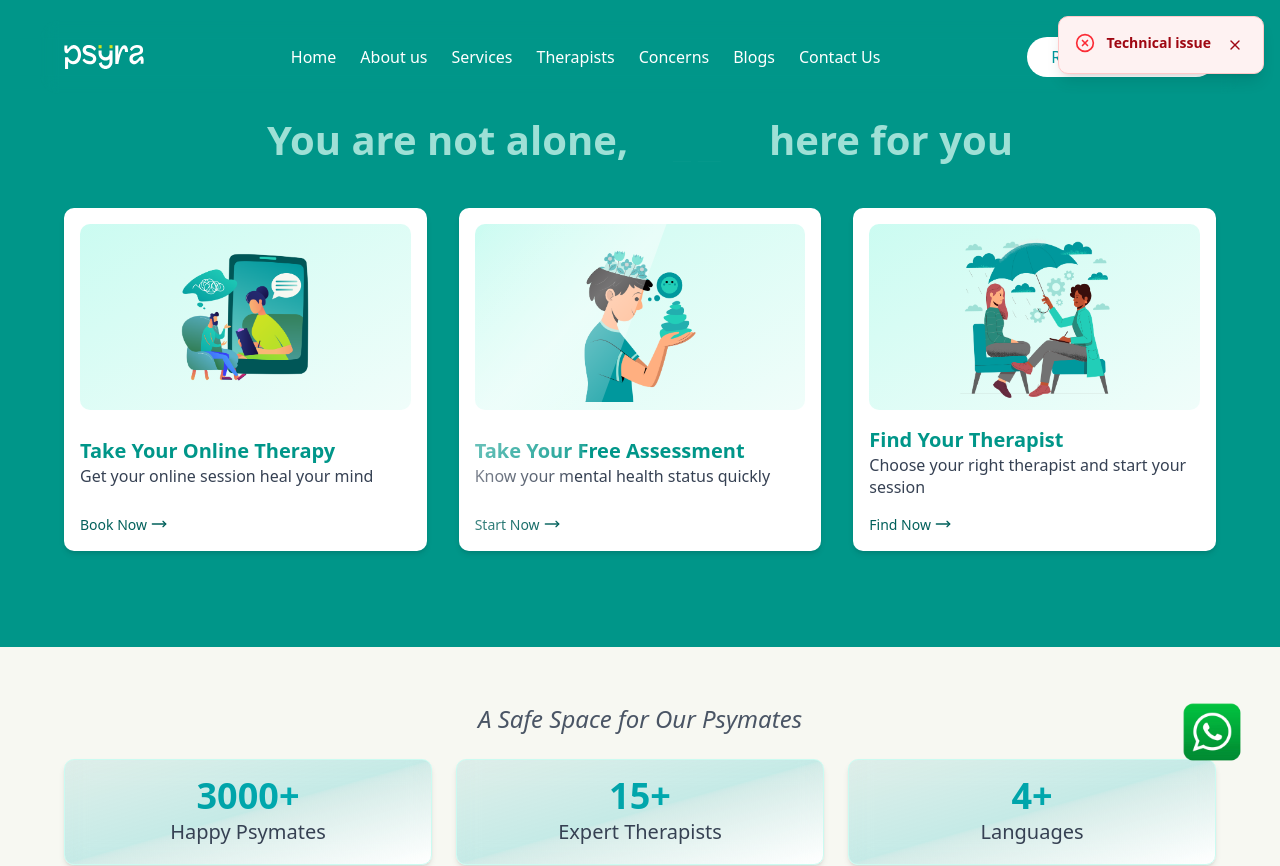
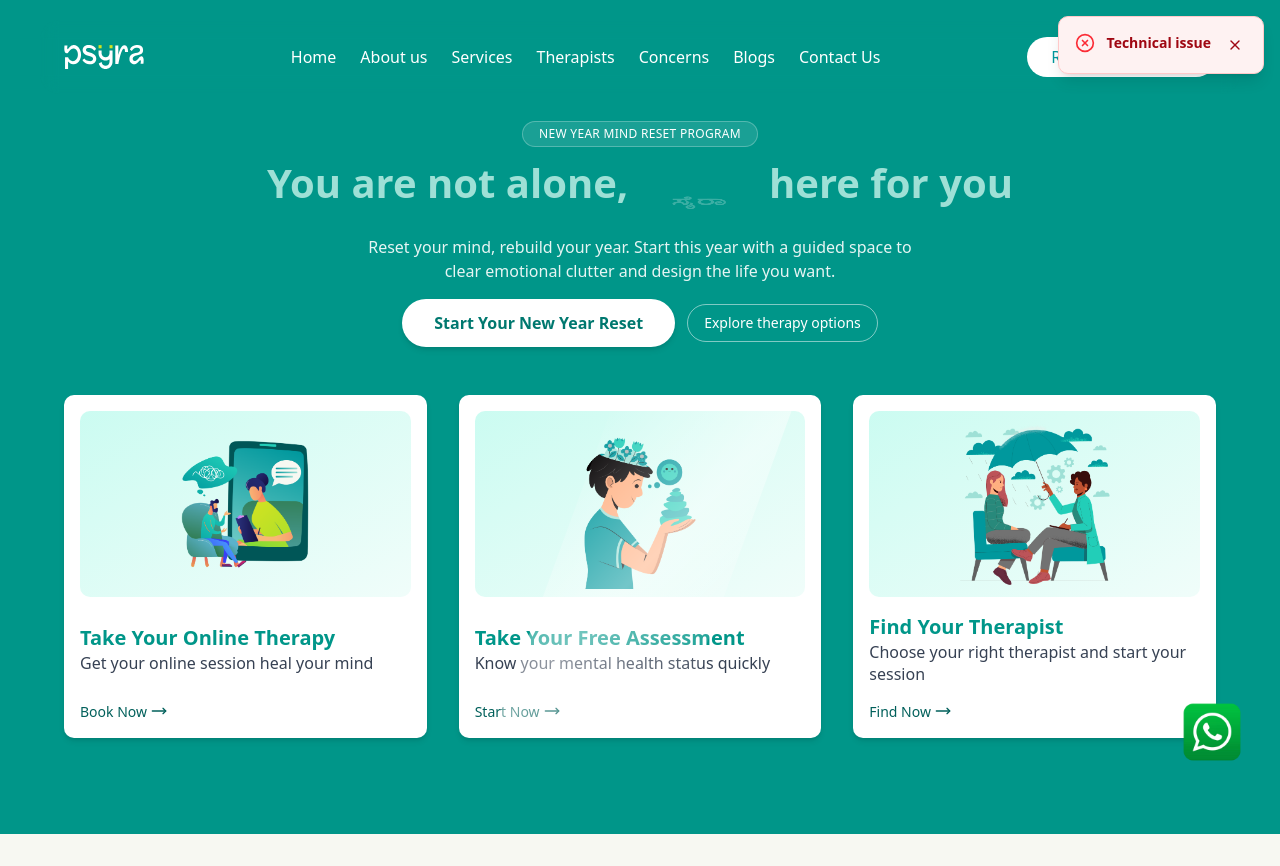
Before and after one commit to Sahal-Palayat/psyra-web, a Next.js app: page / in a window 1280 px wide. Shown: the top 866 px of the page. Built offline with nearby package versions, Linux system fonts and the light colour scheme; no server answers.

Commit message:
chritams

```diff
--- a/src/components/HeroDesktop.tsx
+++ b/src/components/HeroDesktop.tsx
@@ -69,6 +69,17 @@ const HeroDesktop = () => {
           className="container mx-auto px-4 py-24 md:py-24 relative z-10 text-center"
         >
           <div className="max-w-3xl mx-auto mb-8 mt-6 text-center">
+            {/* New Year Program Label */}
+            <motion.span
+              initial={{ opacity: 0, y: -10 }}
+              whileInView={{ opacity: 1, y: 0 }}
+              viewport={{ once: true, amount: 0.2 }}
+              transition={{ duration: 0.6 }}
+              className="inline-flex items-center px-4 py-1 rounded-full bg-white/10 border border-white/25 text-xs tracking-wide uppercase mb-4"
+            >
+              New Year Mind Reset Program
+            </motion.span>
+
             <motion.p
               className="font-bold text-[#9EE0D6] text-[40px] leading-none"
               initial={{ opacity: 0, y: 20 }}
@@ -97,6 +108,39 @@ const HeroDesktop = () => {
               here for you
             </motion.p>
           </div>
+
+          {/* Main New Year CTA */}
+          <motion.div
+            initial={{ opacity: 0, y: 20 }}
+            whileInView={{ opacity: 1, y: 0 }}
+            viewport={{ once: true, amount: 0.2 }}
+            transition={{ duration: 0.8, delay: 0.1 }}
+            className="max-w-xl mx-auto mb-6"
+          >
+            <p className="text-sm md:text-base text-white/90 mb-4">
+              Reset your mind, rebuild your year. Start this year with a guided space
+              to clear emotional clutter and design the life you want.
+            </p>
+            <div className="flex items-center justify-center gap-3">
+              <button
+                onClick={() => {
+                  window.location.href = "/new-year-reset";
+                }}
+                className="px-6 md:px-8 py-2.5 md:py-3 rounded-full bg-white text-teal-700 font-semibold text-sm md:text-base shadow-md hover:shadow-lg hover:bg-teal-50 transition-all"
+              >
+                Start Your New Year Reset
+              </button>
+              <button
+                onClick={() => {
+                  window.location.href = "/services";
+                }}
+                className="hidden md:inline-flex px-4 py-2 rounded-full border border-white/50 text-white text-sm hover:bg-white/10 transition-all"
+              >
+                Explore therapy options
+              </button>
+            </div>
+          </motion.div>
+
           <HeroBox />
         </motion.div>
 
--- a/src/components/HeroMob.tsx
+++ b/src/components/HeroMob.tsx
@@ -42,7 +42,7 @@ const HeroMob = () => {
 
   return (
     <>
-      <section className="mb-4 relative bg-teal-600 text-white rounded-lg m-2">
+      <section className="mb-4 relative bg-teal-600 text-white">
         {/* Background Image Animation */}
         <div className="px-2 pb-10 pt-24 ">
           {/* Content Section */}
@@ -51,8 +51,10 @@ const HeroMob = () => {
             whileInView={{ opacity: 1, y: 0 }}
             viewport={{ once: false, amount: 0.2 }}
             transition={{ duration: 1, ease: "easeOut" }}
-            className="container relative z-10 text-left "
+            className="container relative z-10 text-center flex flex-col items-center"
           >
+            {/* New Year Program Label */}
+
             <motion.p
               className="max-w-[314px] mx-auto font-bold text-[#9EE0D6] text-[22px] md:text-2xl leading-none"
               initial={{ opacity: 0, y: 20 }}
@@ -81,6 +83,38 @@ const HeroMob = () => {
               </span>{" "}
               here for you
             </motion.p>
+          </motion.div>
+
+          {/* Main New Year CTA – mobile */}
+
+          <motion.div
+            initial={{ opacity: 0, y: 20 }}
+            whileInView={{ opacity: 1, y: 0 }}
+            viewport={{ once: true, amount: 0.2 }}
+            transition={{ duration: 0.8, delay: 0.1 }}
+            className="mt-4 mx-auto max-w-sm text-center flex flex-col items-center"
+          >
+            <motion.span
+              initial={{ opacity: 0, y: -10 }}
+              whileInView={{ opacity: 1, y: 0 }}
+              viewport={{ once: true, amount: 0.2 }}
+              transition={{ duration: 0.6 }}
+              className="inline-flex items-center px-3 py-1 rounded-full bg-white/10 border border-white/25 text-[10px] tracking-wide uppercase mb-3 mx-auto"
+            >
+              New Year Mind Reset Program
+            </motion.span>
+            <p className="text-[12px] text-white/90 mb-3">
+              Reset your mind, rebuild this year. A gentle guided space to start
+              fresh.
+            </p>
+            <button
+              onClick={() => {
+                window.location.href = "/new-year-reset";
+              }}
+              className="w-full py-2.5 rounded-full bg-white text-teal-700 font-semibold text-sm shadow-md hover:shadow-lg hover:bg-teal-50 transition-all"
+            >
+              Start Your New Year Reset
+            </button>
           </motion.div>
           <div className="mt-8 flex justify-center">
             <div className="flex gap-2 w-full max-w-2xl">
```
